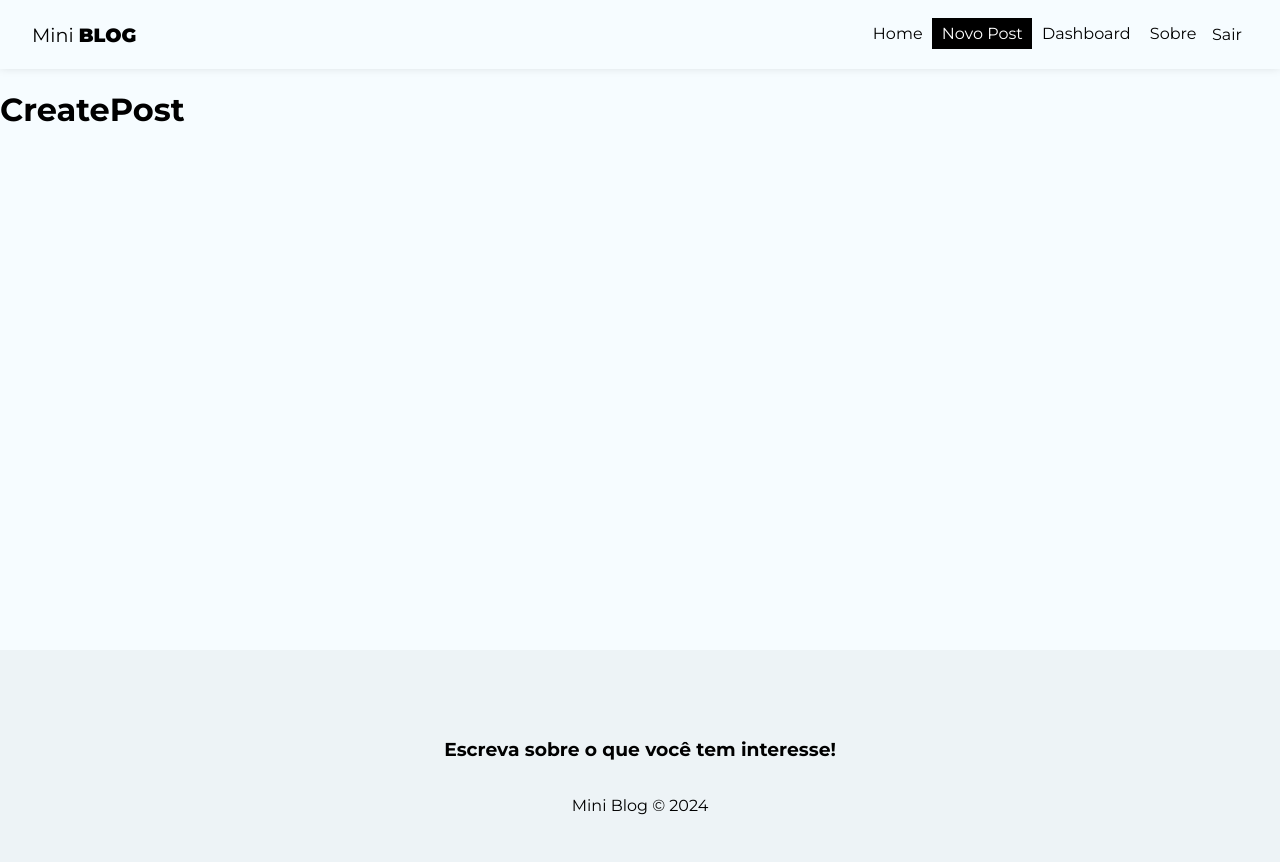
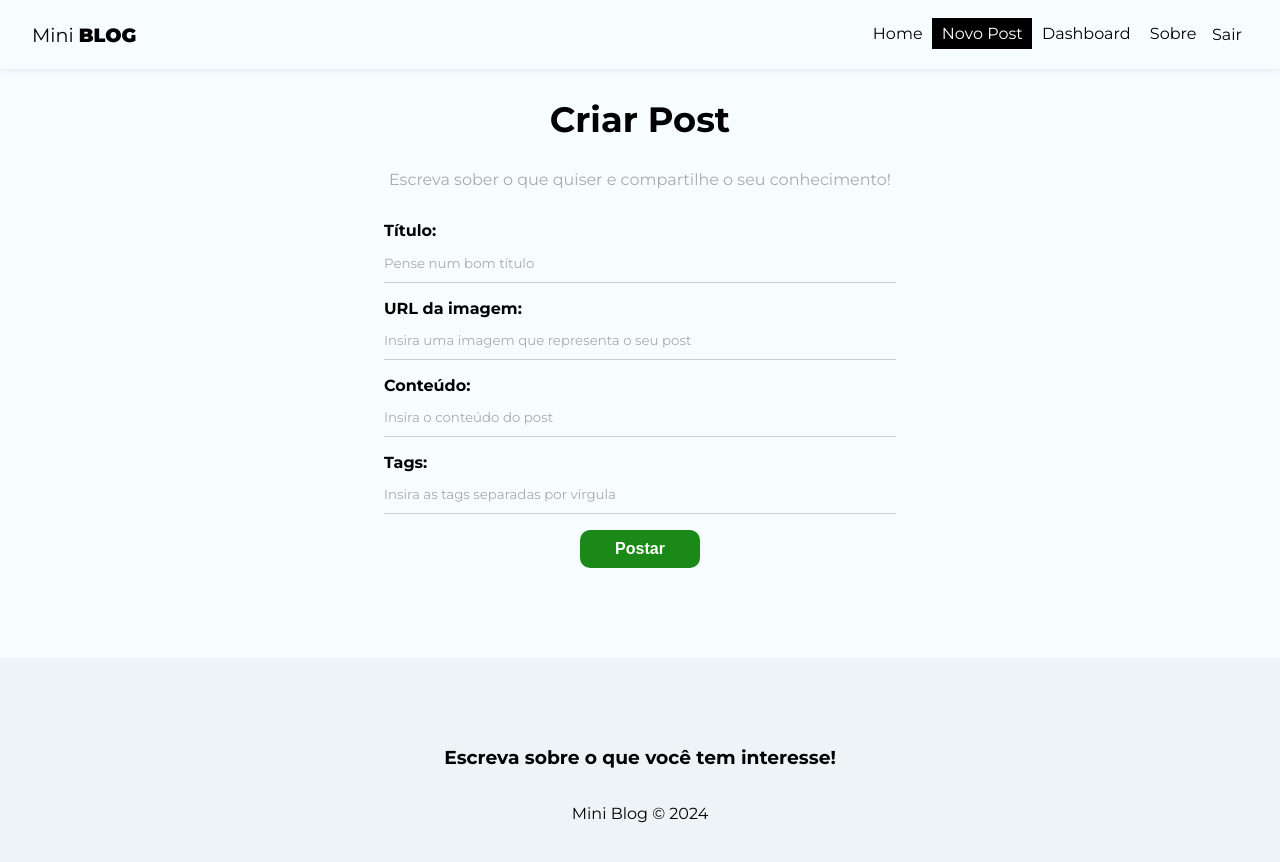
Before and after one commit to johnnymundi/miniblog, a React (Create React App) app: page /posts/create in a window 1280 px wide. Shown: the top 862 px of the page. Built offline with nearby package versions, Linux system fonts and the light colour scheme; no server answers; sample sign-in values are in the browser's storage.

Commit message:
add create post logic

```diff
--- /dev/null
+++ b/src/hooks/useInsertDocument.js
@@ -0,0 +1,64 @@
+import { Timestamp, addDoc, collection } from "firebase/firestore";
+import { useEffect, useReducer, useState } from "react";
+import { db } from "../firebase/config";
+
+const initialState = {
+  loading: null,
+  error: null,
+};
+
+const insertReducer = (state, action) => {
+  switch (action.type) {
+    case "LOADING":
+      return { loading: true, error: null };
+    case "INSERTED_DOC":
+      return { loading: false, error: null };
+    case "ERROR":
+      return { loading: false, error: action.payload };
+    default:
+      return state;
+  }
+};
+
+export const useInsertDocument = (docCollection) => {
+  const [response, dispatch] = useReducer(insertReducer, initialState);
+
+  // deal with memory leak
+  const [cancelled, setCancelled] = useState(false);
+
+  const checkCancelBeforeDispatch = (action) => {
+    if (!cancelled) {
+      dispatch(action);
+    }
+  };
+
+  const insertDocument = async (document) => {
+    checkCancelBeforeDispatch({
+      type: "LOADING",
+    });
+    try {
+      const newDocument = { ...document, createdAt: Timestamp.now() };
+
+      const insertedDocument = await addDoc(
+        collection(db, docCollection),
+        newDocument
+      );
+
+      checkCancelBeforeDispatch({
+        type: "INSERTED_DOC",
+        payload: insertedDocument,
+      });
+    } catch (error) {
+      checkCancelBeforeDispatch({
+        type: "ERROR",
+        payload: error.message,
+      });
+    }
+  };
+
+  useEffect(() => {
+    return () => setCancelled(true);
+  }, []);
+
+  return { insertDocument, response };
+};
--- a/src/pages/CreatePost/CreatePost.js
+++ b/src/pages/CreatePost/CreatePost.js
@@ -1,9 +1,96 @@
-import React from "react";
+import React, { useState } from "react";
+import { useAuthValue } from "../../context/AuthContext";
+import { useInsertDocument } from "../../hooks/useInsertDocument";
+import styles from "./CreatePost.module.css";
 
 const CreatePost = () => {
+  const [title, setTitle] = useState("");
+  const [image, setImage] = useState("");
+  const [body, setBody] = useState("");
+  const [tags, setTags] = useState("");
+  const [formError, setFormError] = useState("");
+
+  const { user } = useAuthValue();
+
+  const { insertDocument, response } = useInsertDocument("posts");
+
+  const handleSubmit = (e) => {
+    e.preventDefault();
+    setFormError("");
+
+    // validate image URL
+
+    // criar o array de tags
+
+    // checar todos os valores
+
+    insertDocument({
+      title,
+      image,
+      body,
+      tags,
+      uid: user.uid,
+      createdBy: user.displayName,
+    });
+
+    // redirect to home page
+  };
+
   return (
-    <div>
-      <h1>CreatePost</h1>
+    <div className={styles.create_post}>
+      <h2>Criar Post</h2>
+      <p>Escreva sober o que quiser e compartilhe o seu conhecimento!</p>
+      <form onSubmit={handleSubmit}>
+        <label>
+          <span>Título:</span>
+          <input
+            type="text"
+            name="title"
+            required
+            placeholder="Pense num bom título"
+            onChange={(e) => setTitle(e.target.value)}
+            value={title}
+          />
+        </label>
+        <label>
+          <span>URL da imagem:</span>
+          <input
+            name="imagem"
+            required
+            placeholder="Insira uma imagem que representa o seu post"
+            onChange={(e) => setImage(e.target.value)}
+            value={image}
+          />
+        </label>
+        <label>
+          <span>Conteúdo:</span>
+          <input
+            name="body"
+            required
+            placeholder="Insira o conteúdo do post"
+            onChange={(e) => setBody(e.target.value)}
+            value={body}
+          />
+        </label>
+        <label>
+          <span>Tags:</span>
+          <input
+            type="text"
+            name="tags"
+            required
+            placeholder="Insira as tags separadas por vírgula"
+            onChange={(e) => setTags(e.target.value)}
+            value={tags}
+          />
+        </label>
+        {!response.loading && <button className="btn">Postar</button>}
+        {response.loading && (
+          <button className="btn" disabled>
+            Aguarde...
+          </button>
+        )}
+        {response.error && <p className="error">{response.error}</p>}
+      </form>
     </div>
   );
 };
--- a/src/pages/CreatePost/CreatePost.module.css
+++ b/src/pages/CreatePost/CreatePost.module.css
@@ -0,0 +1,12 @@
+.create_post {
+  text-align: center;
+}
+
+.create_post h2 {
+  font-size: 2.2em;
+}
+
+.create_post p {
+  color: #aaa;
+  margin-bottom: 2em;
+}
```
